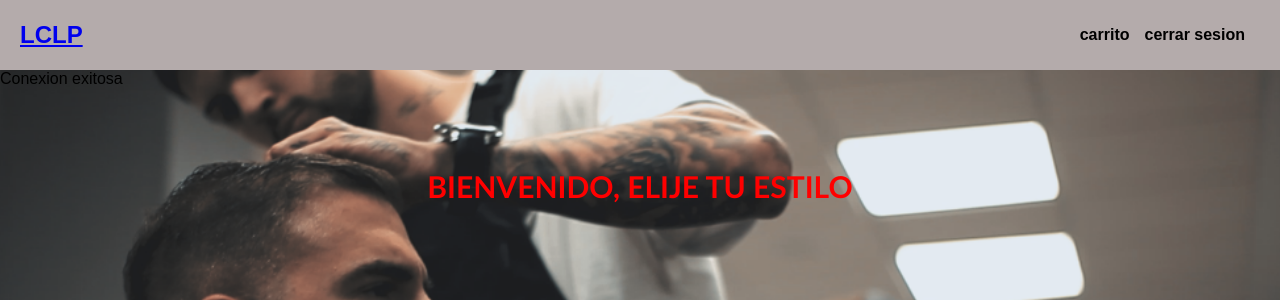
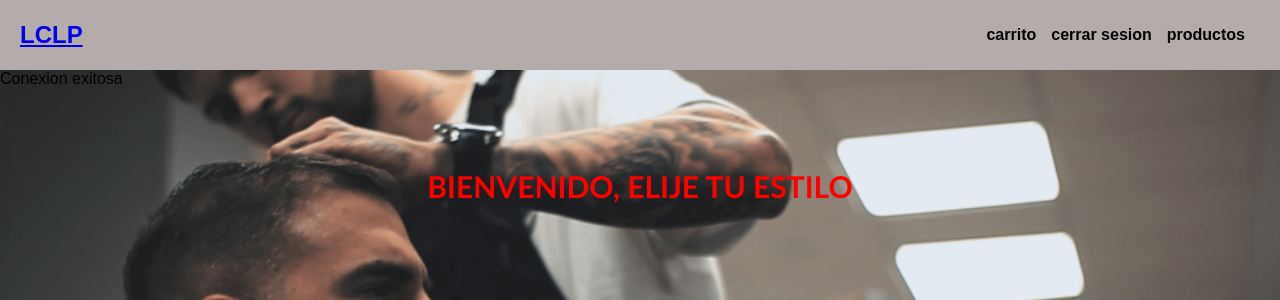
Before and after one commit to sceptile2624/proyecto, a PHP site: page /tcpdf/html_usuarios/productos_usuarios.php?user=1 in a window 1280 px wide. Shown: the top 300 px of the page. Run offline with PHP 8.4, Linux system fonts and the light colour scheme; data that the repository does not hold is empty.

Commit message:
productos

```diff
--- a/html_usuarios/productos_usuarios.php
+++ b/html_usuarios/productos_usuarios.php
@@ -128,6 +128,9 @@
                 <li class="nav-menu-item">
                   <a href="../sesion.html" class="nav-menu-link nav-link nav-menu-link_active">cerrar sesion</a>
                 </li>
+                <li class="nav-menu-item">
+                  <a href="http://10.0.33.5" class="nav-menu-link nav-link nav-menu-link_active">productos</a>
+                </li>
               </ul>
             </nav>
           </header>
```
